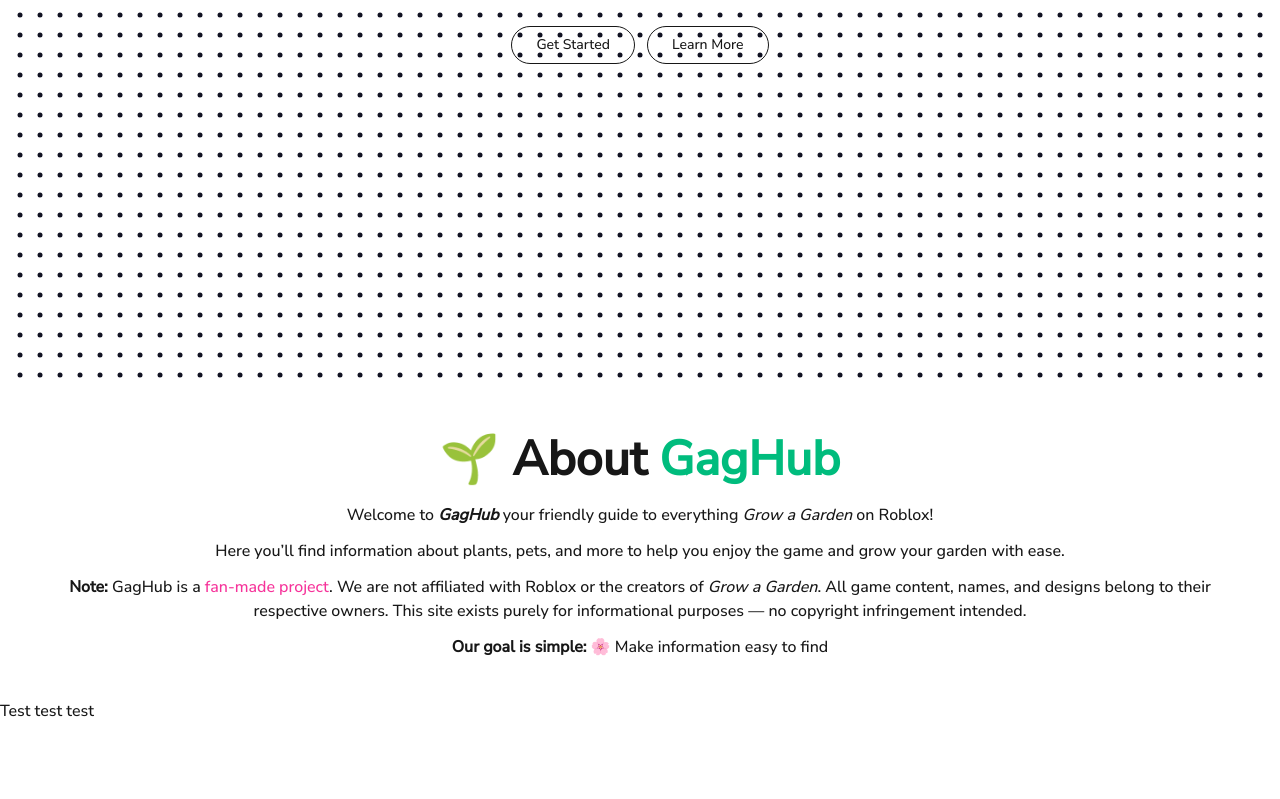
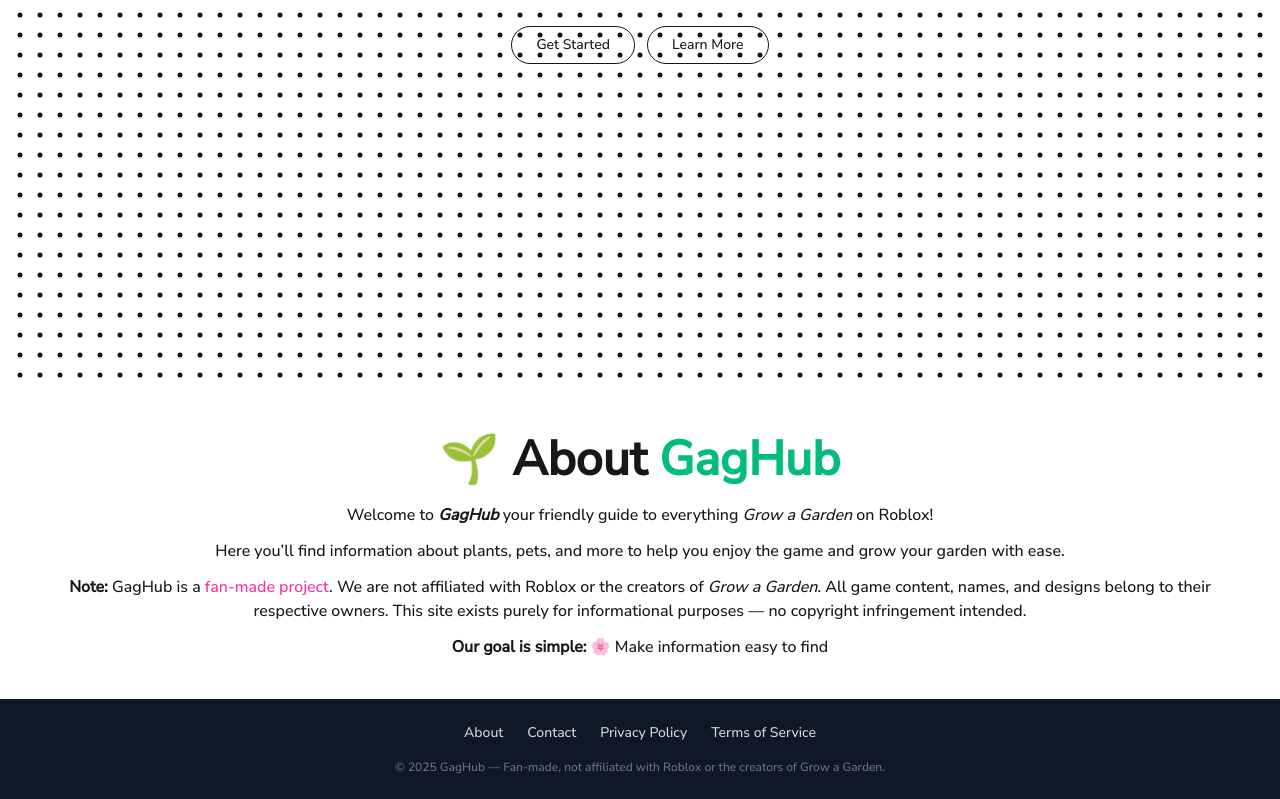
Before and after one commit to FredH2O/gaghub, a Next.js app: page / in a window 1280 px wide. Shown: the part 505-1304 px from the top of the page. Before the commit the page ends 1228 px from the top, so only its background shows below. Built offline with nearby package versions, Linux system fonts and the light colour scheme.

Commit message:
feat: footer component

```diff
--- a/app/layout.tsx
+++ b/app/layout.tsx
@@ -2,6 +2,7 @@
 import { Nunito_Sans } from "next/font/google";
 import "./globals.css";
 import Header from "@/components/Header/Header";
+import Footer from "@/components/Footer/Footer";
 
 const nunitoSans = Nunito_Sans({
   variable: "--font-nunito-sans",
@@ -25,7 +26,7 @@
       <body className={`${nunitoSans.variable}  antialiased`}>
         <Header />
         <main>{children}</main>
-        <footer>Test test test</footer>
+        <Footer />
       </body>
     </html>
   );
--- /dev/null
+++ b/components/Footer/Footer.tsx
@@ -0,0 +1,36 @@
+import Link from "next/link";
+
+const Footer = () => {
+  return (
+    <footer className="w-full bg-gray-900 text-gray-300 py-6">
+      <ul className="flex justify-center gap-6 text-sm">
+        <li>
+          <Link href="/about" className="hover:text-white transition">
+            About
+          </Link>
+        </li>
+        <li>
+          <Link href="/contact" className="hover:text-white transition">
+            Contact
+          </Link>
+        </li>
+        <li>
+          <Link href="/privacy" className="hover:text-white transition">
+            Privacy Policy
+          </Link>
+        </li>
+        <li>
+          <Link href="/terms" className="hover:text-white transition">
+            Terms of Service
+          </Link>
+        </li>
+      </ul>
+      <p className="text-center text-xs text-gray-500 mt-4">
+        © {new Date().getFullYear()} GagHub — Fan-made, not affiliated with
+        Roblox or the creators of Grow a Garden.
+      </p>
+    </footer>
+  );
+};
+
+export default Footer;
```
